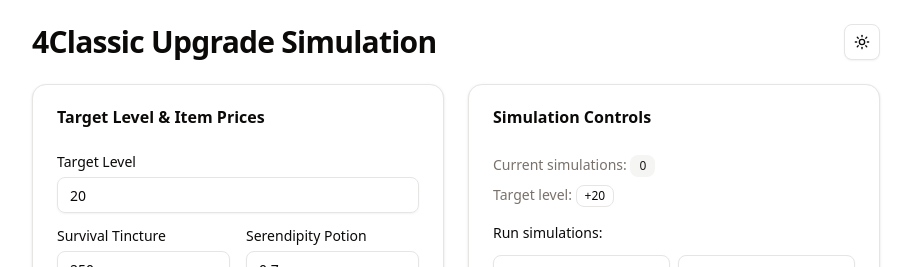
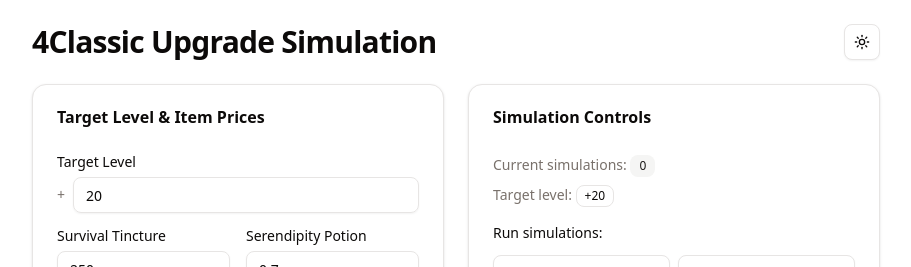
Before and after one commit to brunobragaw8t/4classic-upgrade-cost-simulation, a Next.js app: page / in a window 1280 px wide. Shown: the top 267 px of the page, without its empty margins (184-1095 px from the left). Built offline with nearby package versions, Linux system fonts and the light colour scheme.

Commit message:
feat: add plus sign to target level

```diff
--- a/src/app/page.tsx
+++ b/src/app/page.tsx
@@ -145,6 +145,9 @@ export default function Home() {
             <div className="space-y-2">
               <Label htmlFor="targetLevel">Target Level</Label>
 
+              <div className="flex w-full max-w-sm items-center gap-2">
+                <span className="text-sm text-muted-foreground">+</span>
+
                 <Input
                   id="targetLevel"
                   type="number"
@@ -154,6 +157,7 @@ export default function Home() {
                   onChange={(e) => setTargetLevel(Number(e.target.value))}
                   className="w-full"
                 />
+              </div>
             </div>
 
             <div className="grid grid-cols-2 gap-4">
```
Lines whose indentation alone changed are shown as unchanged.
